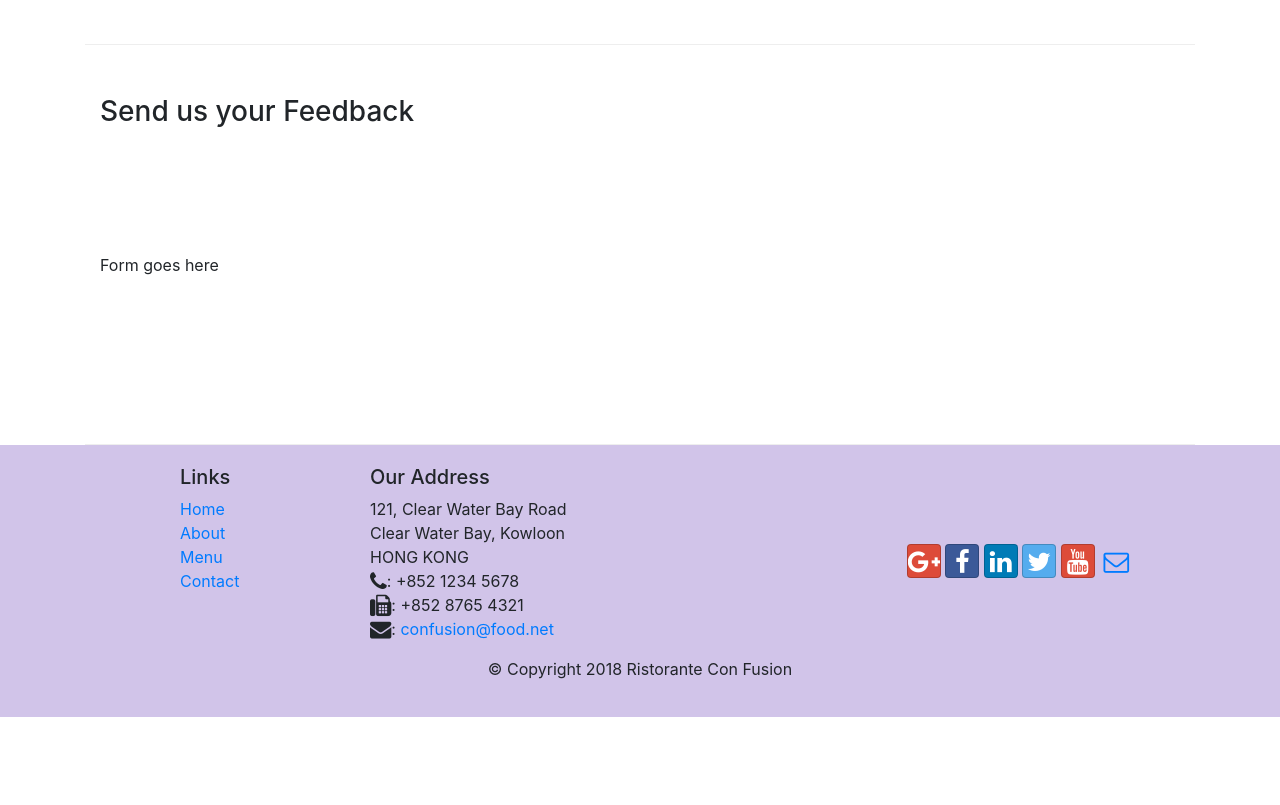
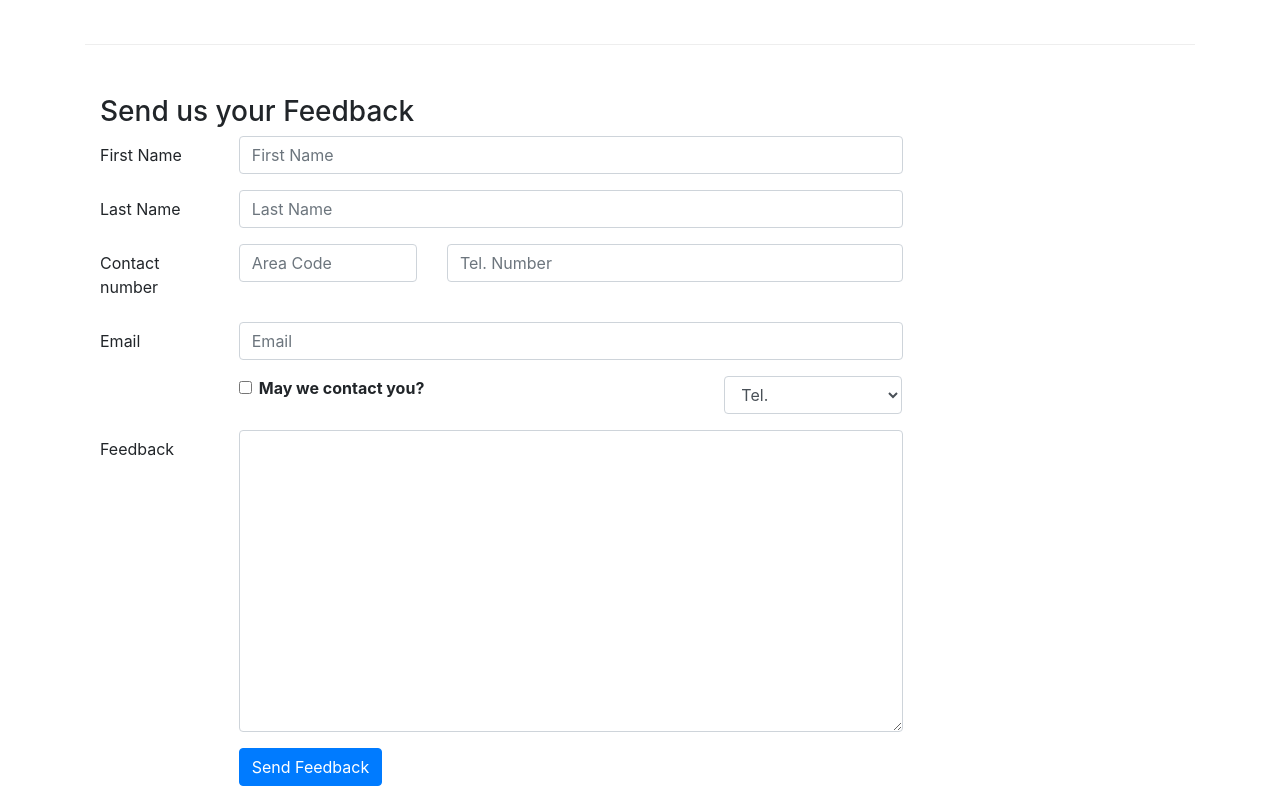
Before and after one commit to xiaohua2003/bootstrap-exercise, a website: page contactus.html in a window 1280 px wide. Shown: the part 820-1625 px from the top of the page. Before the commit the page ends 1537 px from the top, so only its background shows below. Drawn offline with nearby package versions, Linux system fonts and the light colour scheme.

Commit message:
add form

```diff
--- a/contactus.html
+++ b/contactus.html
@@ -94,7 +94,67 @@
               <h3>Send us your Feedback</h3>
            </div>
             <div class="col-12 col-md-9">
-                Form goes here
+                <form >
+                    <div class="form-group row">
+                        <label for="firstname" class="col-form-label col-md-2">First Name</label>
+                        <div class="col-md-10">
+                            <input type="text" class="form-control" id="firstname" placeholder="First Name">
+                        </div>
+                    </div>
+                    <div class="form-group row">
+                        <label for="lastname" class="col-form-label col-md-2">Last Name</label>
+                        <div class="col-md-10">
+                            <input type="text" class="form-control" id="lastname" placeholder="Last Name">
+                       </div>
+                    </div>
+                    <div class="form-group row">
+                        <label for="telnum" class="col-form-label col-12 col-md-2">Contact number</label>
+                        <div class="col-5 col-md-3">
+                            <input type="tel" class="form-control" id="areacode" name="areacode" placeholder="Area Code">
+                       </div>
+                       <div class="col-7 col-md-7">
+                        <input type="tel" class="form-control" id="tel.number" name=" tel.number" placeholder="Tel. Number">
+                       </div>
+                    </div>
+                    <div class="form-group row">
+                        <label for="emailid" class="col-form-label col-md-2">Email</label>
+                        <div class="col-md-10">
+                            <input type="email" class="form-control" id="emailid" name="emailid" placeholder="Email">
+                       </div>
+                    </div>
+                    <div class="form-group row">
+                        <div class="col-md-6 offset-md-2">
+                            <div class="form-check">
+                                <input type="checkbox" class="form-check-input" name="approve" id="approve" value="">
+                                <label class="form-check-label" for="approve"><strong>May we contact you?</strong></label>
+                            </div>
+                        </div>
+                        <div class="col-md-3 offset-md-1">
+                            <select class="form-control">
+                                <option >Tel.</option>
+                                <option>Email</option>
+                            </select>
+                        </div>
+                    </div>
+                    <div class="form-group row">
+                        <label for="feedback" class="col-form-label col-md-2">Feedback</label>
+                        <div class="col-md-10">
+                            <textarea  class="form-control" id="feedback" name="feedback" rows="12"></textarea>
+                       </div>
+                    </div>
+                    <div class="form-group row">
+                        <div class="offset-md-2 col-md-10" >
+                            <button tyoe="submit" class="btn btn-primary">
+                                Send Feedback
+                            </button>
+
+                        </div>
+
+
+                    </div>
+
+
+                </form>
             </div>
              <div class="col-12 col-md">
             </div>
```
